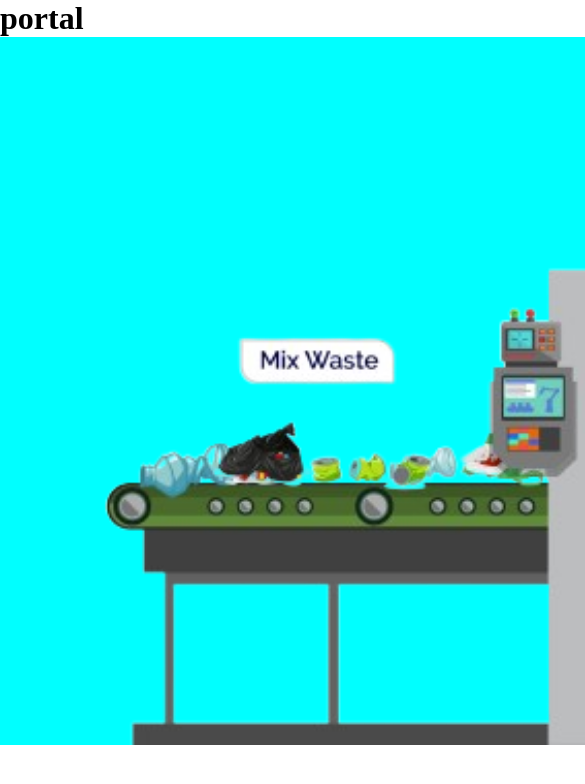
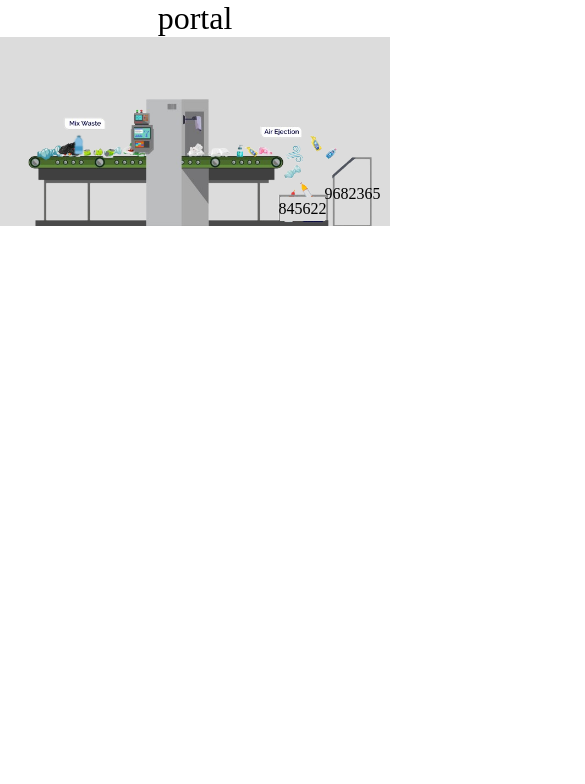
Before and after one commit to IRS-SHIVAM/testing_app, an Angular app: page / in a window 390 px wide. Shown: the top 784 px of the page, 585 px wide, since content can reach past the window. Built offline with nearby package versions, Linux system fonts and the light colour scheme.

Commit message:
All done

```diff
--- a/src/app/app.component.css
+++ b/src/app/app.component.css
@@ -1,144 +1,243 @@
-/* .machineImg{
-    width: 550px;
-}
-
-.container .img1{
-    position: absolute;
-    margin-top:150px;
-    margin-left: -150px;
-    animation-name: throwBottal2;
-    animation-duration: 1.8s;
-    animation-iteration-count: infinite;
-    animation-timing-function: ease-in-out;
-}
-
-.container .img2{
-    position: absolute;
-    margin-top:150px;
-    margin-left: -100px;
-    animation-name: throwBottal1;
-    animation-duration: 2.3s;
-    animation-iteration-count: infinite;
-    animation-timing-function: ease-in-out;
-    rotate: 30deg;
-}
-
-@keyframes throwBottal1{
-    0%{
-        rotate: 0deg;
-    }
-    100%{
-        rotate: 270deg;
-        margin-top: 210px;
-        margin-left: -70px;
-        display: none;
-    }
-}
-
-@keyframes throwBottal2{
-    0%{
-        rotate: 0deg;
-    }
-    100%{
-        rotate: 460deg;
-        margin-top: 210px;
-        display: none;
-    }
-}
-
 .imgRoll1{
     position: absolute;
-    left: 50px;
-    top: 165px;
-    animation: rollImg1 4s infinite;
-    animation-duration: 5s;
-    visibility: visible;
+    left:700px;
+    top: 240px;
+    animation: rollImg1res1 7s infinite;
+    animation-duration: 7s;
+    visibility: hidden;
 }
 .imgRoll2{
     position: absolute;
-    left: 50px;
-    top: 165px;
-    animation: rollImg2 4s infinite;
-    animation-duration: 5s;
-    visibility: visible;
+    left:55px;
+    top: 240px;
+    animation: rollImg2res1 7s infinite;
+    animation-duration: 7s;
+    visibility: hidden;
     animation-delay: 2s;
 }
+.ejectCount{
+    background-color: gainsboro;
+    height: 57px;
+    width: 100px;
+    display: flex;
+    justify-content: center;
+    align-items: center;
+    position: absolute;
+    left : 708px;
+    top:400px;
+    border-bottom: 6px solid rgb(80, 79, 79);
+}
+.ignoreCount{
+    background-color: gainsboro;
+    height: 130px;
+    width: 80px;
+    display: flex;
+    justify-content: center;
+    align-items: center;
+    position: absolute;
+    right : 77px;
+    bottom:8px;
+    border-radius: 60px 0px 0px 0px;
+    /* border-bottom: 6px solid rgb(80, 79, 79); */
+}
 
-@keyframes rollImg1{
+@keyframes rollImg1res1{
     0%{
-        left:50px;
-        top: 165px;
+        left:55px;
+        top: 240px;
         rotate: 0deg;
         visibility: visible;
     }
     25%{
-        left: 160px;
-        top: 165px;
+        left: 285px;
+        top: 240px;
         visibility: hidden;
         rotate: 0deg;
     }
     50%{
-        left: 250px;
-        top: 165px;
+        left: 455px;
+        top: 240px;
         visibility: hidden;
         rotate: 0deg;
     }
     75%{
-        left : 365px;
-        top: 165px;
+        left : 665px;
+        top: 240px;
         rotate: 0deg;
         visibility: visible;
     }
     100%{
-        left : 390px;
-        top:235px;
+        left : 740px;
+        top:360px;
         visibility: visible;
         rotate: 460deg;
     }
 }
 
-@keyframes rollImg2{
+@keyframes rollImg2res1{
     0%{
-        left:50px;
-        top: 165px;
+        left:55px;
+        top: 240px;
         rotate: 0deg;
         visibility: visible;
     }
     25%{
-        left: 160px;
-        top: 165px;
+        left: 285px;
+        top: 240px;
         visibility: hidden;
         rotate: 0deg;
     }
     50%{
-        left: 250px;
-        top: 165px;
+        left: 455px;
+        top: 240px;
         visibility: hidden;
         rotate: 0deg;
     }
     75%{
-        left : 360px;
-        top: 165px;
+        left : 665px;
+        top: 240px;
         rotate: 0deg;
         visibility: visible;
     }
     100%{
-        left : 460px;
-        top:235px;
+        left : 830px;
+        top:320px;
         visibility: visible;
         rotate: 460deg;
     }
 }
 
-.containner{
-    width: 80%;
-    margin-left: 300px;
-    height: 500px;
-    display: flex;
-    background-color: gainsboro;
-    justify-content: center;
-    align-items: center;
-} */
+@keyframes rollImg1res2{
+    0%{
+        left: 40px;
+        top : 165px;
+        rotate: 0deg;
+        visibility: visible;
+    }
+    25%{
+        left: 193px;
+        top : 165px;
+        visibility: hidden;
+        rotate: 0deg;
+    }
+    50%{
+        left: 320px;
+        top : 165px;
+        visibility: hidden;
+        rotate: 0deg;
+    }
+    75%{
+        left: 460px;
+        top : 165px;
+        rotate: 0deg;
+        visibility: visible;
+    }
+    100%{
+        left: 500px;
+        top : 245px;
+        visibility: visible;
+        rotate: 460deg;
+    }
+}
+
+@keyframes rollImg2res2{
+    0%{
+        left: 40px;
+        top : 165px;
+        rotate: 0deg;
+        visibility: visible;
+    }
+    25%{
+        left: 193px;
+        top : 165px;
+        visibility: hidden;
+        rotate: 0deg;
+    }
+    50%{
+        left: 320px;
+        top : 165px;
+        visibility: hidden;
+        rotate: 0deg;
+    }
+    75%{
+        left: 460px;
+        top : 165px;
+        rotate: 0deg;
+        visibility: visible;
+    }
+    100%{
+        left: 570px;
+        top : 205px;
+        visibility: visible;
+        rotate: 460deg;
+    }
+}
+
+@keyframes rollImg1res3{
+    0%{
+        left:20px;
+        top: 93px;
+        rotate: 0deg;
+        visibility: visible;
+    }
+    25%{
+        left:110px;
+        top: 93px;
+        visibility: hidden;
+        rotate: 0deg;
+    }
+    50%{
+        left:190px;
+        top: 93px;
+        visibility: hidden;
+        rotate: 0deg;
+    }
+    75%{
+        left:265px;
+        top: 93px;
+        rotate: 0deg;
+        visibility: visible;
+    }
+    100%{
+        left:295px;
+        top: 140px;
+        visibility: visible;
+        rotate: 460deg;
+    }
+}
+
+@keyframes rollImg2res3{
+    0%{
+        left:20px;
+        top: 93px;
+        rotate: 0deg;
+        visibility: visible;
+    }
+    25%{
+        left:110px;
+        top: 93px;
+        visibility: hidden;
+        rotate: 0deg;
+    }
+    50%{
+        left:190px;
+        top: 93px;
+        visibility: hidden;
+        rotate: 0deg;
+    }
+    75%{
+        left:265px;
+        top: 93px;
+        rotate: 0deg;
+        visibility: visible;
+    }
+    100%{
+        left:335px;
+        top: 120px;
+        visibility: visible;
+        rotate: 460deg;
+    }
+}
 
 .containner{
     display: flex;
@@ -153,11 +252,93 @@
 }
 .containner .imgContainner{
     display: flex;
-    justify-content: center;
-    align-items: center;
-    background-color: gray;
+    margin: auto;
+    /* background-color: gray;   */
+    flex-direction: column;
+    text-align: right;
+    position: relative;
 }
 .containner .imgContainner .suka{
-    background-color: aqua;
-    width: 1500px;
+    /* background-color: aqua; */
+    width: 1000px;
 }
+
+@media screen and (max-width : 1300px) {
+    .containner .imgContainner .suka{
+        /* background-color: red; */
+        width: 700px;
+    }
+    .imgRoll1{
+        left: 40px;
+        top : 165px;
+        height: 50px;
+        animation: rollImg1res2 7s infinite;
+        visibility: hidden;
+    }
+    .imgRoll2{
+        left: 40px;
+        top : 165px;
+        height: 50px;
+        animation: rollImg2res2 7s infinite;
+        animation-delay: 2s;
+        visibility: hidden;
+    }
+    .ejectCount{
+        left : 490px;
+        top: 280px;
+        width: 80px;
+        height: 40px;
+    }
+    .ignoreCount{
+        left : 586px;
+        top: 235px;
+        width: 60px;
+        height: 90px;
+        border-radius: 30px 0px 0px 0px;
+    }
+}
+
+@media screen and (max-width : 960px) {
+    .containner .navbar{
+        display: none;
+    }
+}
+
+@media screen and (max-width : 700px) {
+    .containner .imgContainner .suka{
+        /* background-color: yellow; */
+        width: 400px;
+    }
+    .containner .navbar{
+        display: none;
+    }
+    .imgRoll1{
+        height: 30px;
+        left:20px;
+        top: 83px;
+        animation: rollImg1res3 7s infinite;
+        visibility: hidden;
+    }
+    .imgRoll2{
+        height: 30px;
+        left:20px;
+        top: 83px;
+        animation-delay: 2s;
+        animation: rollImg2res3 7s infinite;
+        visibility: hidden;
+    }
+    .ejectCount{
+        left : 280px;
+        top: 160px;
+        width: 45px;
+        height: 24px;
+        border-bottom: 3px;
+    }
+    .ignoreCount{
+        left : 335px;
+        top: 128px;
+        width: 35px;
+        height: 58px;
+        border-radius: 30px 0px 0px 0px;
+    }
+}
--- a/src/app/app.component.html
+++ b/src/app/app.component.html
@@ -1,4 +1,4 @@
-<h1>{{ title }}</h1>
+<h1 align="center">{{ title }}</h1>
 
 <!-- <div #imgContainer class="container">
   <img src="/assets/suka.png" alt="suka" class="machineImg">
@@ -9,10 +9,13 @@
 <button (click)="increaseCount()">Count + 10</button> -->
 
 <div class="containner">
-  <div class="navbar">
+  <div class="navbar"></div>
+  <div class="imgContainner">
+    <img src="assets/suka.png" alt="abc" class="suka">
+    <img src="/assets/img1.png" alt="imgRoll" height="75px" class="imgRoll1" />
+    <img src="/assets/img2.png" alt="imgRoll" height="75px" class="imgRoll2" />
+    <div class="ejectCount">845622</div>
+    <div class="ignoreCount">9682365</div>
 
   </div>
-  <div class="imgContainner">
-    <img src="assets/suka.png" alt="abc" class="suka">
-  </div>
 </div>
--- a/src/app/app.component.ts
+++ b/src/app/app.component.ts
@@ -1,4 +1,4 @@
-import { Component, ElementRef, Renderer2, ViewChild } from '@angular/core';
+import { Component, ElementRef ,ViewChild } from '@angular/core';
 
 @Component({
   selector: 'app-root',
@@ -9,41 +9,9 @@ export class AppComponent {
   @ViewChild('imgContainer') imgContainer!:ElementRef;
 
   title = 'portal';
-  count:number = 0;
-  constructor(private renderer:Renderer2){
-
-  }
-
-  increaseCount(){
-    this.count +=  10;
-    this.createImage();
-  }
-
-  createImage(){
-    const img1 = this.renderer.createElement("img");
-    const img2 = this.renderer.createElement("img");
-
-    this.renderer.setAttribute(img1,"src","/assets/img1.png");
-    this.renderer.setAttribute(img2,"src","/assets/img2.png");
-    this.renderer.setAttribute(img1,"alt","img1")
-    this.renderer.setAttribute(img2,"alt","img2")
-    this.renderer.setAttribute(img1,"height","30px");
-    this.renderer.setAttribute(img2,"height","30px");
-    this.renderer.addClass(img1,"img1");
-    this.renderer.addClass(img2,"img2");
-
-    const removeImage1 = () => {
-      this.renderer.removeChild(this.imgContainer.nativeElement ,img1);
-
-    }
-    const removeImage2 = () => {
-      this.renderer.removeChild(this.imgContainer.nativeElement ,img2);
-    }
-
-    this.renderer.listen(img1,'animationend',removeImage1);
-    this.renderer.listen(img2,'animationend',removeImage2);
-
-    this.renderer.appendChild(this.imgContainer.nativeElement , img1);
-    this.renderer.appendChild(this.imgContainer.nativeElement , img2);
+  constructor(){
+    // setInterval(()=>{
+    //   console.log();
+    // },4000);
   }
 }
--- a/src/styles.css
+++ b/src/styles.css
@@ -1,4 +1,5 @@
 *{
     margin: 0px;
     padding: 0px;
+    font-weight: 300;
 }
```
Also changed, not shown: src/assets/img1.png.
